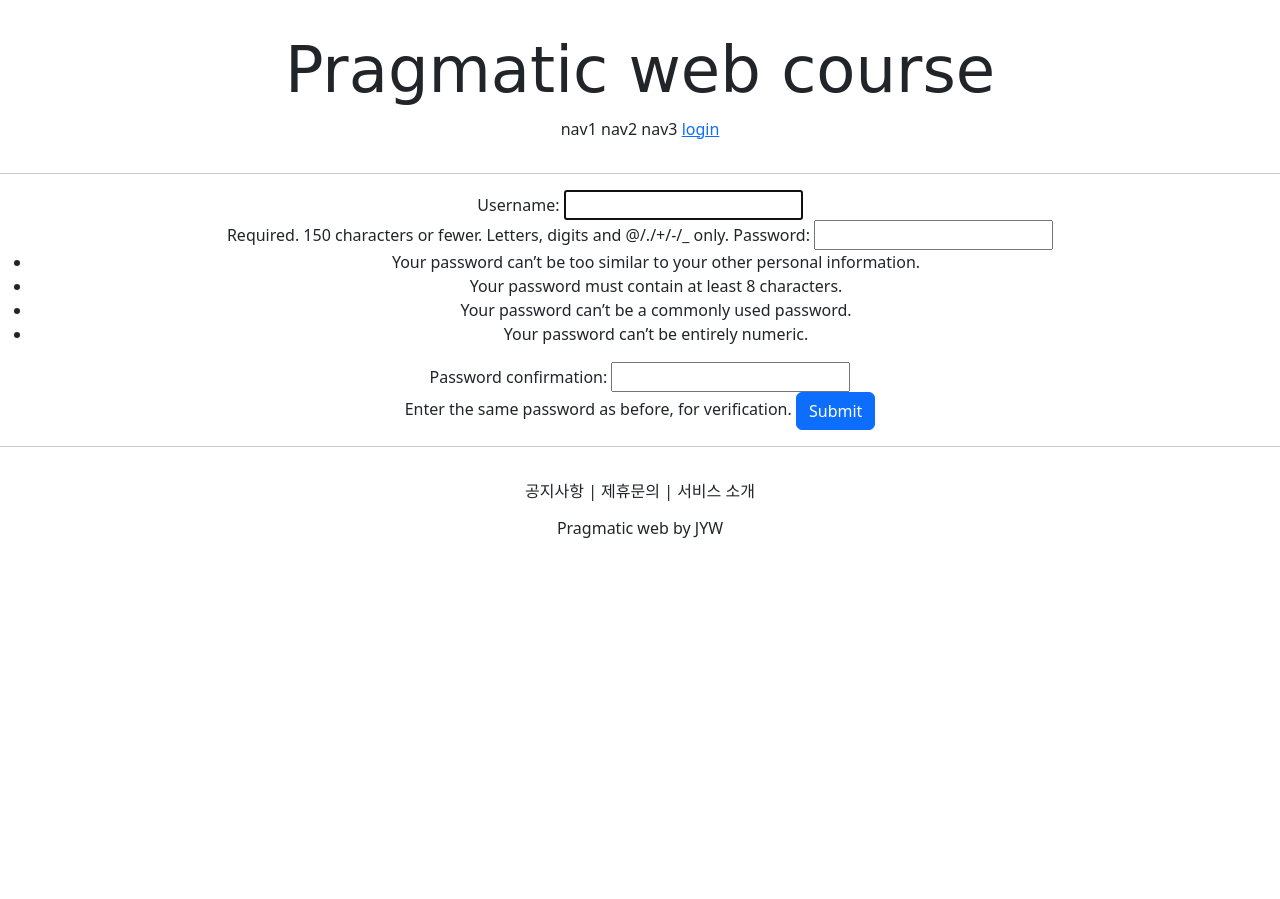
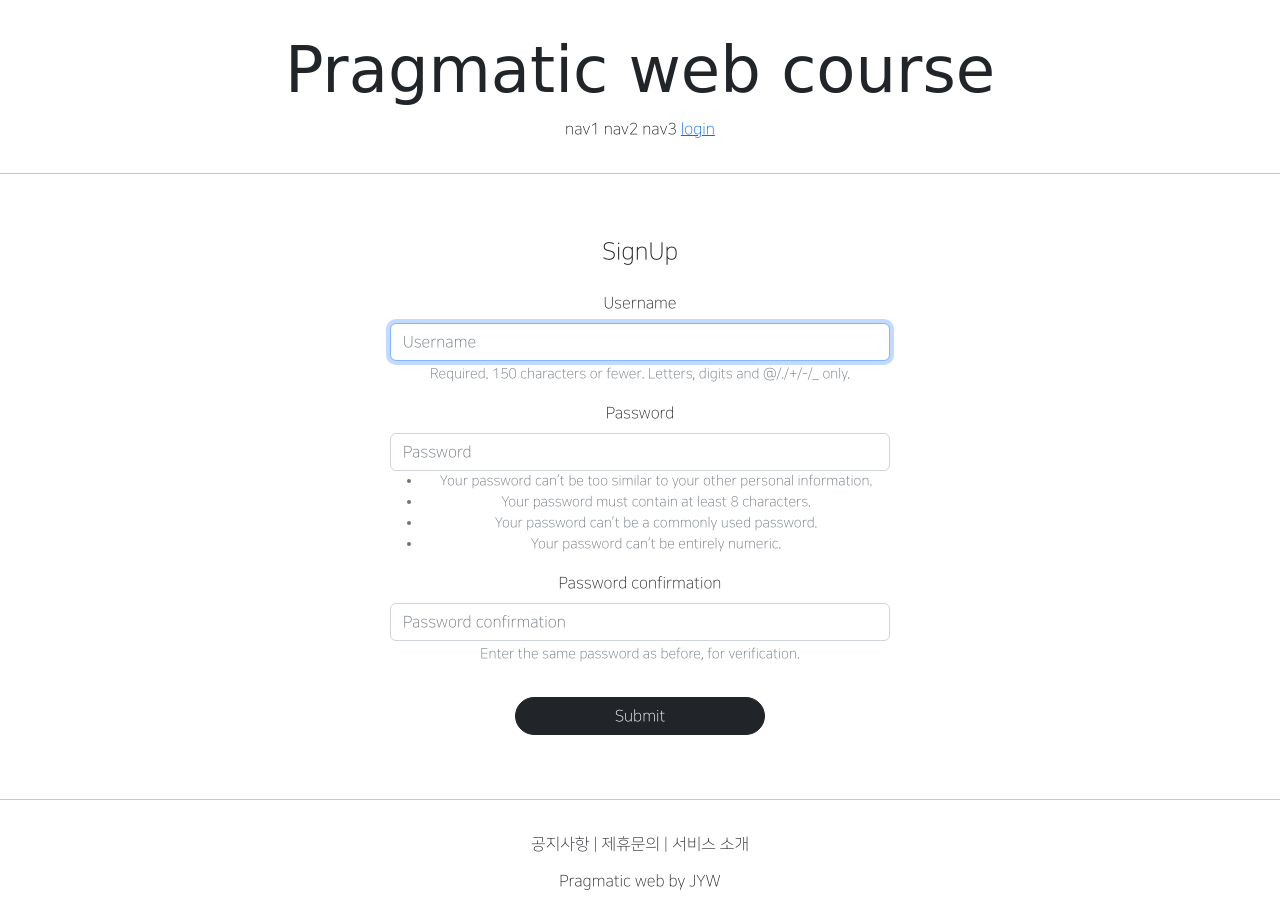
Before and after one commit to jaaaaaang/pragmatic, a Django app: page /account/create/ in a window 1280 px wide. Before the commit the page ends 538 px from the top, so only its background shows below. Run offline with Django 4.2, Linux system fonts and the light colour scheme; some libraries are stand-ins or nearby versions; some web fonts are replaced.

Commit message:
dj course 23 font

```diff
--- a/accountapp/templates/accountapp/create.html
+++ b/accountapp/templates/accountapp/create.html
@@ -1,11 +1,18 @@
 {% extends 'base.html' %}
+{% load bootstrap4 %}
 
 {% block content %}
-    <div style="text-align: center">
+    <div style="text-align: center; max-width: 500px;margin: 4rem auto">
+        <div class="mb-4">
+            <h4>
+                SignUp
+            </h4>
+        </div>
         <form action="{% url 'accountapp:create' %}" method="post">
             {% csrf_token %}
-            {{ form }}
-            <input type="submit" class="btn btn-primary">
+<!--            {{ form }}-->
+            {% bootstrap_form form %}
+            <input type="submit" class="btn btn-dark rounded-pill col-6 mt-3">
         </form>
     </div>
 {% endblock %}
--- a/pragmatic/settings.py
+++ b/pragmatic/settings.py
@@ -48,6 +48,7 @@ INSTALLED_APPS = [
     'django.contrib.sessions',
     'django.contrib.messages',
     'django.contrib.staticfiles',
+    'bootstrap4',
     'accountapp',
 ]
 
--- a/static/base.css
+++ b/static/base.css
@@ -1,5 +1,6 @@
 .pragmatic_logo {
-     font-family: 'Gugi', cursive;
+font-family: 'Gugi', cursive;
+
 }
 
 .pragmatic_footer_button{
--- a/templates/base.html
+++ b/templates/base.html
@@ -3,7 +3,7 @@
 
 {% include 'head.html' %}
 
-<body>
+<body style="font-family:'NanumSquareL';">
     {% include 'header.html' %}
     <!-- 이걸 3개 만들어서 헤드-바디-푸터 영역을 나누는걸 설명했음  <div style="height: 20rem; background-color: #38df81; border-radius: 1rem; margin: 2rem;"></div>-->
 <hr>   <!-- 구분 선 삽입-->
--- a/templates/head.html
+++ b/templates/head.html
@@ -8,11 +8,34 @@
     <link href="https://cdn.jsdelivr.net/npm/bootstrap@5.2.0-beta1/dist/css/bootstrap.min.css" rel="stylesheet" integrity="sha384-0evHe/X+R7YkIZDRvuzKMRqM+OrBnVFBL6DOitfPri4tjfHxaWutUpFmBp4vmVor" crossorigin="anonymous">
 
 <!-- google font   -->
-    <link rel="preconnect" href="https://fonts.googleapis.com">
+<link rel="preconnect" href="https://fonts.googleapis.com">
 <link rel="preconnect" href="https://fonts.gstatic.com" crossorigin>
 <link href="https://fonts.googleapis.com/css2?family=Gugi&display=swap" rel="stylesheet">
+
 
 <!--default css link    -->
     <link rel="stylesheet" type="text/css", href="{% static 'base.css' %}">
 
+    <style>
+    @font-face {
+        font-family: 'NanumSquareR';
+        src: local('NanumSquareR'),
+        url("{% static 'fonts/NanumSquareR.otf' %}") format("opentype");
+    }
+    @font-face {
+        font-family: 'NanumSquareEB';
+        src: local('NanumSquareEB'),
+        url("{% static 'fonts/NanumSquareEB.otf' %}") format("opentype");
+    }
+    @font-face {
+    font-family: 'NanumSquareB';
+    src: local('NanumSquareB'),
+    url("{% static 'fonts/NanumSquareB.otf' %}") format("opentype");
+    }
+    @font-face {
+        font-family: 'NanumSquareL';
+        src: local('NanumSquareL'),
+        url("{% static 'fonts/NanumSquareL.otf' %}") format("opentype");
+    }
+    </style>
 </head>
```
Also changed, not shown: accountapp/templates/accountapp/login.html (+5 -3 lines), static/fonts/NanumSquareB.otf (added), static/fonts/NanumSquareEB.otf (added), static/fonts/NanumSquareL.otf (added), static/fonts/NanumSquareR.otf (added).
